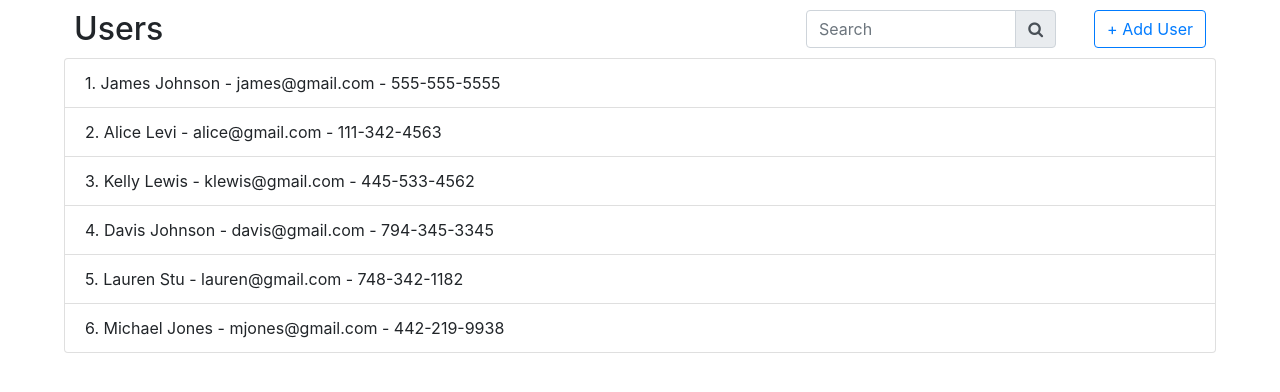
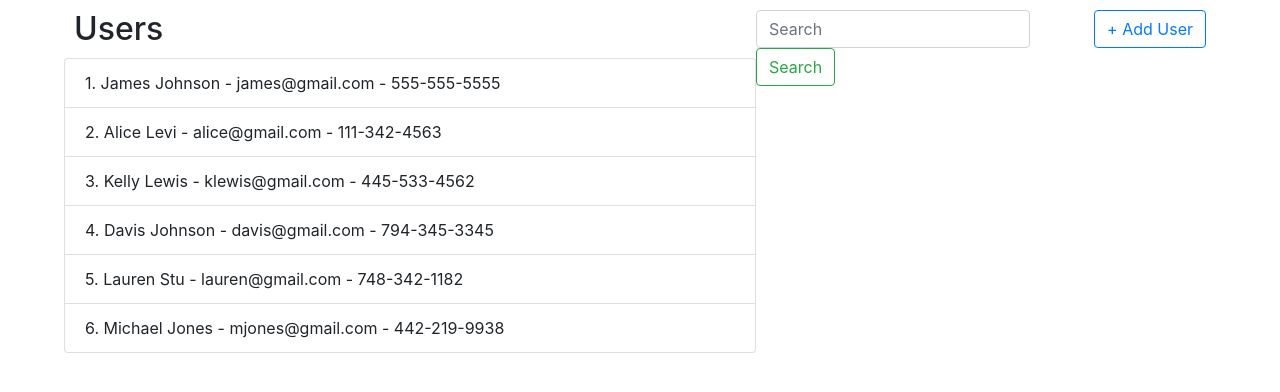
Before and after one commit to SukhvirS/cmpe272-website, a PHP site: page /users.php in a window 1280 px wide. Shown: the part 58-450 px from the top of the page. Run offline with PHP 8.4, Linux system fonts and the light colour scheme; the visitor is signed in with stand-in values (Sample User, id 1); some libraries are stand-ins or nearby versions.

Commit message:
changed user search bar

```diff
--- a/users.php
+++ b/users.php
@@ -87,15 +87,14 @@ if(!isset($_SESSION["loggedin"]) || $_SESSION["loggedin"] !== true){
         <h2 style="float: left; margin: 0">Users</h2>
         <div style="float: right">
           <span>
-            <div style="width:400px">
+            <div style="width:450px">
 
               <!-- Search button -->
-              <div style="width: 250px; float: left" class="input-group md-form form-sm form-2 pl-0">
-                <input class="form-control my-0 py-1 red-border" type="text" placeholder="Search" aria-label="Search">
-                <div class="input-group-append">
-                  <span class="input-group-text red lighten-3" id="basic-text1"><i class="fa fa-search text-grey"
-                      aria-hidden="true"></i></span>
-                </div>
+              <div style="width: 320px; float: left">
+                <form class="form-inline my-2 my-lg-0">
+                  <input class="form-control mr-sm-2" type="search" placeholder="Search" aria-label="Search">
+                  <button class="btn btn-outline-success my-2 my-sm-0" type="submit">Search</button>
+                </form>
               </div>
 
               <!-- Add user button -->
```
